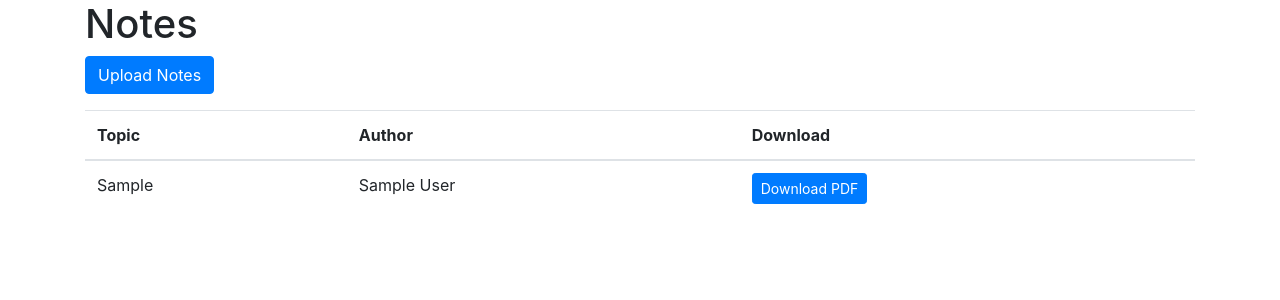
After one commit to tanvee09/Usibuy, a Django app: page /notes/ in a window 1280 px wide. The commit adds this page. Shown: the top 300 px of the page. Run offline with Django 3.2, Linux system fonts and the light colour scheme; tables that the repository leaves empty hold one stand-in row (values such as "Sample post"); some libraries are stand-ins or nearby versions.

Commit message:
Pdf section created

```diff
--- a/usedbooks/bookstore/forms.py
+++ b/usedbooks/bookstore/forms.py
@@ -6,3 +6,8 @@ class SellForm(forms.ModelForm):
     class Meta:
         model = Book
         fields = ['title' , 'description', 'price', 'author', 'image']
+
+class NoteForm(forms.ModelForm):
+    class Meta:
+        model = Note
+        fields = ['topic', 'author', 'pdf']
--- a/usedbooks/bookstore/models.py
+++ b/usedbooks/bookstore/models.py
@@ -13,3 +13,11 @@ class Book(models.Model):
 
     def __str__(self):
         return self.title
+
+class Note(models.Model):
+    topic = models.CharField(max_length=100)
+    author = models.CharField(max_length=100)
+    pdf = models.FileField(upload_to="notes/pdfs/")
+
+    def __str__(self):
+        return self.title
--- a/usedbooks/bookstore/templates/bookstore/landingpage.html
+++ b/usedbooks/bookstore/templates/bookstore/landingpage.html
@@ -157,7 +157,7 @@
 						<ul class='page'>
 							<li></li>
 							<li>
-								<img src="media/pdf-sec.png" alt="" width="100%" height="100%">
+								<a href="{% url 'note_list' %}"><img src="media/pdf-sec.png" alt="" width="100%" height="100%"></a>
 							</li>
 							<li></li>
 							<li></li>
--- /dev/null
+++ b/usedbooks/bookstore/templates/bookstore/note_list.html
@@ -0,0 +1,41 @@
+<!DOCTYPE html>
+<html lang="en">
+	<head>
+		<title>Notes</title>
+		<!-- CSS only -->
+		<link rel="stylesheet" href="https://stackpath.bootstrapcdn.com/bootstrap/4.5.0/css/bootstrap.min.css" integrity="sha384-9aIt2nRpC12Uk9gS9baDl411NQApFmC26EwAOH8WgZl5MYYxFfc+NcPb1dKGj7Sk" crossorigin="anonymous">
+
+		<!-- JS, Popper.js, and jQuery -->
+		<script src="https://code.jquery.com/jquery-3.5.1.slim.min.js" integrity="sha384-DfXdz2htPH0lsSSs5nCTpuj/zy4C+OGpamoFVy38MVBnE+IbbVYUew+OrCXaRkfj" crossorigin="anonymous"></script>
+		<script src="https://cdn.jsdelivr.net/npm/popper.js@1.16.0/dist/umd/popper.min.js" integrity="sha384-Q6E9RHvbIyZFJoft+2mJbHaEWldlvI9IOYy5n3zV9zzTtmI3UksdQRVvoxMfooAo" crossorigin="anonymous"></script>
+		<script src="https://stackpath.bootstrapcdn.com/bootstrap/4.5.0/js/bootstrap.min.js" integrity="sha384-OgVRvuATP1z7JjHLkuOU7Xw704+h835Lr+6QL9UvYjZE3Ipu6Tp75j7Bh/kR0JKI" crossorigin="anonymous"></script>
+	</head>
+	<body>
+		<div class="container">
+		<h1>Notes</h1>
+		<p><a href="{% url 'upload_note' %}" class="btn btn-primary">Upload Notes</a></p>
+		<table class="table">
+			<thead>
+				<tr>
+					<th>Topic</th>
+					<th>Author</th>
+					<th>Download</th>
+				</tr>
+			</thead>
+			<tbody>
+				{% for note in notes %}
+				<tr>
+					<td>{{ note.topic }}</td>
+					<td>{{ note.author }}</td>
+					<td>
+						<a href="{{ note.pdf.url }}" class="btn btn-primary btn-sm">
+							Download PDF
+						</a>
+					</td>
+				</tr>
+				{% endfor %}
+			</tbody>
+		</table>
+		</div>
+	</body>
+</html>
--- a/usedbooks/bookstore/urls.py
+++ b/usedbooks/bookstore/urls.py
@@ -1,9 +1,16 @@
 from django.urls import path
 from . import views
+from django.conf import settings
+from django.conf.urls.static import static
 
 urlpatterns = [
     path('', views.home, name='bookstore-home'),
     path('buy/', views.buy, name='bookstore-buy'),
     path('sell/', views.sell, name='bookstore-sell'),
+    path('notes/',views.note_list,name = 'note_list'),
+    path('notes/upload/',views.upload_note, name='upload_note'),
     path('<int:id>/', views.detail, name="book-detail"),
 ]
+
+if settings.DEBUG:
+    urlpatterns += static(settings.MEDIA_URL, document_root = settings.MEDIA_ROOT)
--- a/usedbooks/bookstore/views.py
+++ b/usedbooks/bookstore/views.py
@@ -1,7 +1,7 @@
 from django.shortcuts import render, redirect
-from .models import Book
+from .models import Book, Note
 from django.http import HttpResponseRedirect
-from .forms import SellForm
+from .forms import SellForm, NoteForm
 
 
 def home(request):
@@ -29,6 +29,23 @@ def sell(request):
     return render(request, 'bookstore/sell.html', {'form': form})
     # return render(request, 'bookstore/sell.html', {'title': 'SELL BOOKS'})
 
+def note_list(request):
+    notes = Note.objects.all()
+    return render(request,'bookstore/note_list.html',{
+        'notes': notes})
+
+def upload_note(request):
+    if request.method == 'POST':
+        form = NoteForm(request.POST, request.FILES)
+        if form.is_valid():
+            form.save()
+            return redirect('note_list')
+    else:
+        form = NoteForm()
+    return render(request, 'bookstore/upload_note.html',{
+        'form': form
+        })
+
 # def Book(request):
 #     if request.method == 'POST':
 #         form = SellForm(request.POST)
```
Also changed, not shown: usedbooks/bookstore/templates/bookstore/upload_note.html (added, +15 -0 lines), usedbooks/bookstore/migrations/0006_note.py (added), usedbooks/users/migrations/0002_auto_20200711_0336.py (added), 1 other file.
